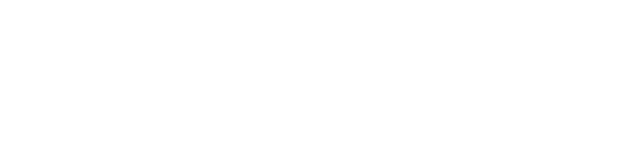
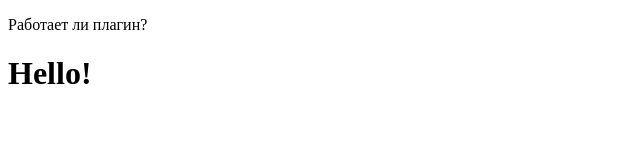
Before and after one commit to itaweb/Project_1, a plain HTML site: page src/index.html in a window 1280 px wide. Shown: the whole page, without its empty margins (0-640 px from the left). Drawn offline with Linux system fonts and the light colour scheme.

Commit message:
Create index file

```diff
--- a/src/index.html
+++ b/src/index.html
@@ -8,6 +8,7 @@
   <title>Document</title>
 </head>
 <body>
-
+  <p>Работает ли плагин?</p>
+  <h1>Hello!</h1>
 </body>
 </html>
```
